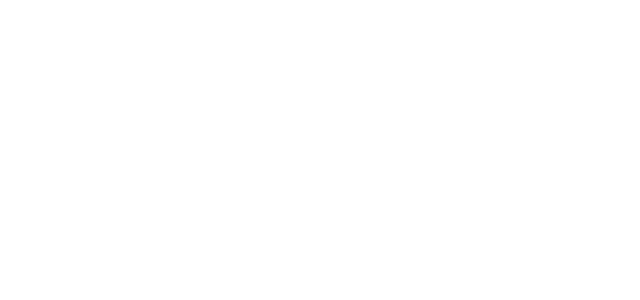
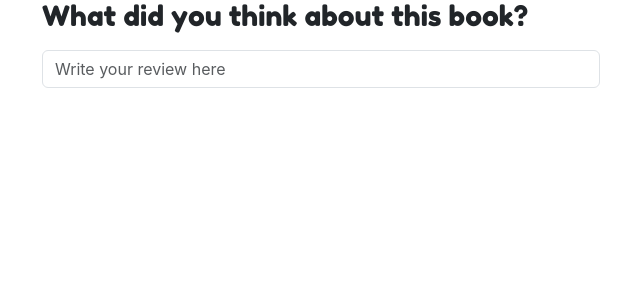
Before and after one commit to crwainstock/mvp, a React (Create React App) app in the folder my-express-app/client/: page /myLibrary/bookDetail in a window 1280 px wide. Before the commit this address had no page. Shown: the top 300 px of the page, without its empty margins (319-959 px from the left). Built offline with nearby package versions, Linux system fonts and the light colour scheme; a web font is replaced by a local one.

Commit message:
created BookDetailView component & route, nothing there yet, though

```diff
--- a/my-express-app/client/src/App.js
+++ b/my-express-app/client/src/App.js
@@ -1,8 +1,9 @@
 import Home from "./Components/Home";
 
 import "./App.css";
-import { BrowserRouter, Routes, Route, Link } from "react-router-dom";
+import { BrowserRouter, Routes, Route } from "react-router-dom";
 import MyLibraryView from "./Components/MyLibraryView";
+import BookDetailView from "./Components/BookDetailView";
 
 function App() {
   return (
@@ -10,6 +11,7 @@
       <Routes>
         <Route path="/" element={<Home />} />
         <Route path="/myLibrary" element={<MyLibraryView />} />
+        <Route path="/myLibrary/bookDetail" element={<BookDetailView />} />
       </Routes>
     </BrowserRouter>
   );
--- /dev/null
+++ b/my-express-app/client/src/Components/BookDetailView.js
@@ -0,0 +1,32 @@
+import React from "react";
+import { useState } from "react";
+
+function BookDetailView() {
+  const [book, setBook] = useState([]);
+  const [review, setReview] = useState("");
+
+  const handleSubmit = (e) => {
+    e.preventDefault();
+  };
+
+  return (
+    <div className="container">
+      <div id="bookDetails"></div>
+      <div id="ratings" className="offset-md-3 col-md-6 mb-3">
+        <form onSubmit={handleSubmit}>
+          <label htmlFor="review" className="form-label">
+            <h3>What did you think about this book?</h3>
+          </label>
+          <input
+            type="textarea"
+            className="form-control"
+            placeholder="Write your review here"
+            value={review}
+            onChange={(e) => setReview(e.target.value)}
+          ></input>
+        </form>
+      </div>
+    </div>
+  );
+}
+export default BookDetailView;
--- a/my-express-app/client/src/Components/MyLibraryView.js
+++ b/my-express-app/client/src/Components/MyLibraryView.js
@@ -7,7 +7,7 @@
   return (
     <div className="container mt-4 mb-4">
       <h2>My Library</h2>
-      {loading ? (
+      {/* {loading ? (
         <div class="spinner-border text-warning" role="status">
           <span class="visually-hidden">Loading...</span>
         </div>
@@ -27,7 +27,7 @@
             </div>
           ))}
         </div>
-      )}
+      )} */}
     </div>
   );
 }
```
